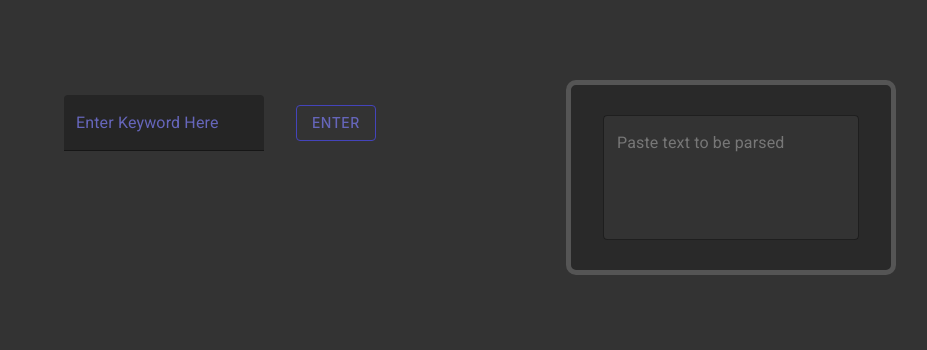
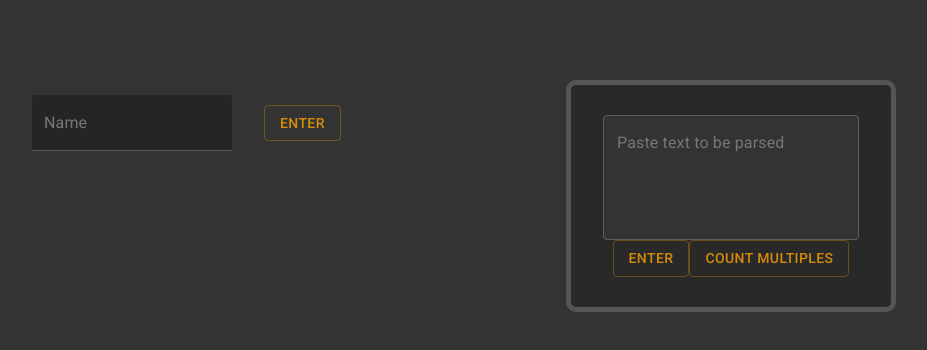
Before and after one commit to brandon242400/Text_Parser, a React (Create React App) app: page / in a window 1280 px wide. Shown: the top 350 px of the page, without its empty margins (256-1183 px from the left). Built offline with nearby package versions, Linux system fonts and the light colour scheme.

Commit message:
App is now functional. Still needs some styling

```diff
--- a/src/App.css
+++ b/src/App.css
@@ -33,18 +33,7 @@ body {
   width: 50vw;
   min-width: 400px;
   display: flex;
-}
-
-#entry-button {
-  /* border: 1px solid white; */
-  margin-top: auto;
-  margin-bottom: auto;
-  margin-left: 5%;
-  height: fit-content;
-  font-family: -apple-system, BlinkMacSystemFont, "Segoe UI", Roboto, Oxygen,
-    Ubuntu, Cantarell, "Open Sans", "Helvetica Neue", sans-serif;
-  color: #66b;
-  border-color: #44b;
+  flex-wrap: wrap;
 }
 
 #entry-button:hover {
@@ -89,31 +78,11 @@ body {
 }
 
 .alternate-name-remove-button {
-  animation: grow-right-margin 0.3s forwards;
-}
-
-@keyframes grow-right-margin {
-  from {
-    margin-right: 0;
-  }
-  to {
-    margin-right: 10%;
-  }
+  margin: auto 10% auto 5%;
+  cursor: pointer;
+  transition: margin-right 0.3s;
 }
 
 .alternate-name-remove-button:hover {
-  animation: close-right-margin 0.3s forwards;
-  cursor: pointer;
+  margin-right: 0%;
 }
-
-@keyframes close-right-margin {
-  from {
-    margin-right: 10%;
-    border: 1px solid #292929;
-  }
-  to {
-    margin-right: 0;
-    border: 1px solid #777;
-    border-radius: 15px;
-  }
-}
--- a/src/App.js
+++ b/src/App.js
@@ -9,7 +9,8 @@ class App extends React.Component {
     super(props);
     this.state = {
       item_list: [],
-      item_name_list: []
+      item_name_list: [],
+      count_multiple_matches: false
     };
     this.updateItemNameList = this.updateItemNameList.bind(this);
   }
@@ -19,7 +20,15 @@ class App extends React.Component {
   componentDidMount() {
     if (loadList()) {
       let loadedList = loadList();
-      this.setState({ item_list: loadedList });
+      let countMultiples = localStorage.getItem(
+        ITEM_LIST_SAVE_FILE + "_multiple"
+      )
+        ? JSON.parse(localStorage.getItem(ITEM_LIST_SAVE_FILE + "_multiple"))
+        : false;
+      this.setState({
+        item_list: loadedList,
+        count_multiple_matches: countMultiples
+      });
       this.updateItemNameList(loadedList);
     } else console.log("No saved data found.");
   }
@@ -161,6 +170,22 @@ class App extends React.Component {
   }
 
   //
+  // Sets item_list to the list passed to the function
+  setItemList(newList) {
+    newList = this.sortList(newList);
+    saveList(newList);
+    this.updateItemNameList(newList);
+    this.setState({ item_list: newList });
+  }
+
+  //
+  // Sets whether or not the app will count multiple matches as one or not
+  setCountMultipleMatches(countMultiples) {
+    this.setState({ count_multiple_matches: countMultiples });
+    localStorage.setItem(ITEM_LIST_SAVE_FILE + "_multiple", countMultiples);
+  }
+
+  //
   //
   render() {
     return (
@@ -176,7 +201,14 @@ class App extends React.Component {
             removeAlternateItemName={this.removeAlternateItemName.bind(this)}
           />
         </div>
-        <TextAreaEntry />
+        <TextAreaEntry
+          list={cloneList(this.state.item_list)}
+          nameList={cloneList(this.state.item_name_list)}
+          setItemList={this.setItemList.bind(this)}
+          countMultiples={this.state.count_multiple_matches}
+          setCountMultipleMatches={this.setCountMultipleMatches.bind(this)}
+          countingMultiples={this.state.count_multiple_matches}
+        />
       </div>
     );
   }
--- a/src/components/AlternateNames.js
+++ b/src/components/AlternateNames.js
@@ -79,14 +79,9 @@ function AlternateNames(props) {
           </FormControl>
         </form>
         {userInput !== "" ? (
-          <Button
-            onClick={e => handleEnter(e)}
-            variant="outlined"
-            color="primary"
-            style={{ margin: "5% auto 0 auto", width: "fit-content" }}
-          >
+          <StyledButton onClick={e => handleEnter(e)} variant="outlined">
             Add Name
-          </Button>
+          </StyledButton>
         ) : null}
 
         {buttonStatus ? (
@@ -127,9 +122,22 @@ const InputField = withStyles({
   },
   focused: {
     "& $notchedOutline": {
-      borderColor: "#559 !important"
+      borderColor: "rgb(255, 165, 0, 1) !important"
     }
   }
 })(OutlinedInput);
 
+const StyledButton = withStyles({
+  root: {
+    color: "rgb(255, 165, 0, .8) !important",
+    margin: "5% auto 0 auto",
+    height: "fit-content",
+    width: "fit-content",
+    borderColor: "rgb(255, 165, 0, 0.3) !important",
+    "&:hover": {
+      borderColor: "rgb(255, 165, 0, .6) !important"
+    }
+  }
+})(Button);
+
 export default AlternateNames;
--- a/src/components/CurrentAlternateNames.js
+++ b/src/components/CurrentAlternateNames.js
@@ -20,7 +20,6 @@ export default function CurrentAlternateNames(props) {
           style={{
             border: "1px solid #292929",
             backgroundColor: "#292929",
-            margin: "auto 10% auto 5%",
             color: "red",
             fontFamily: "'Roboto Slab', serif",
             fontSize: "125%",
--- a/src/components/Item.js
+++ b/src/components/Item.js
@@ -1,6 +1,5 @@
 import React from "react";
-import { Grid, Button } from "@material-ui/core";
-import styled from "styled-components";
+import { Grid, Button, withStyles } from "@material-ui/core";
 import AlternateNames from "./AlternateNames";
 
 export default function Item(props) {
@@ -18,74 +17,82 @@ export default function Item(props) {
         backgroundColor: "#292929"
       }}
     >
-      <Button
+      <StyledButton
         onClick={() => props.decrementItemCount(props.item.name)}
-        className="button-hover"
+        // className="button-hover"
         variant="outlined"
-        color="primary"
-        style={{
-          color: "#777",
-          fontSize: "100%"
-        }}
       >
         -
-      </Button>
+      </StyledButton>
       <h2
         style={{
-          color: "#777"
+          color: "#888"
         }}
       >
         {props.item.count}
       </h2>
-      <Button
+      <StyledButton
         onClick={() => props.incrementItemCount(props.item.name)}
-        className="button-hover"
+        // className="button-hover"
         variant="outlined"
-        color="primary"
+      >
+        +
+      </StyledButton>
+      <div
         style={{
-          color: "#777",
-          fontSize: "100%"
+          width: "20%"
         }}
       >
-        +
-      </Button>
         <h4
           style={{
-          width: "20%",
-          border: "2px solid #666",
-          borderRadius: "10px",
-          padding: "1%",
-          color: "#aaa"
+            fontSize: "110%",
+            width: "fit-content",
+            borderBottom: "2px solid #666",
+            padding: "5px",
+            color: "#888",
+            margin: "auto"
           }}
         >
           {props.item.name}
         </h4>
+      </div>
       <AlternateNames
         item={props.item}
         addAlternateItemName={props.addAlternateItemName}
         removeAlternateItemName={props.removeAlternateItemName}
         inputID={props.item.name}
       />
-      <ButtonAnimation>
-        <Button
+      <DeleteButton
         onClick={() => props.deleteItem(props.item.name)}
         variant="outlined"
-          color="primary"
       >
         Delete
-        </Button>
-      </ButtonAnimation>
+      </DeleteButton>
     </Grid>
   );
 }
 
-const ButtonAnimation = styled.div`
-  button {
-    color: #66b;
-    bordercolor: #44b;
+const StyledButton = withStyles({
+  root: {
+    color: "rgb(255, 165, 0, .8) !important",
+    height: "fit-content",
+    fontSize: "110%",
+    borderColor: "rgb(255, 165, 0, 0.3) !important",
+    "&:hover": {
+      borderColor: "rgb(255, 165, 0, .6) !important"
     }
+  }
+})(Button);
 
-  button:hover {
-    border-color: #66b;
+const DeleteButton = withStyles({
+  root: {
+    color: "rgb(255, 165, 0, .8)",
+    height: "fit-content",
+    borderColor: "rgb(255, 165, 0, 0.3) !important",
+    transition: "all .3s",
+    "&:hover": {
+      borderColor: "rgb(255, 165, 0, .6) !important",
+      color: "red"
     }
-`;
+  }
+})(Button);
--- a/src/components/ItemEntry.js
+++ b/src/components/ItemEntry.js
@@ -1,5 +1,11 @@
 import React, { useState } from "react";
-import { TextField, Button } from "@material-ui/core";
+import {
+  FormControl,
+  InputLabel,
+  FilledInput,
+  Button,
+  withStyles
+} from "@material-ui/core";
 
 export default function ItemEntry(props) {
   const [userInput, updateInput] = useState("");
@@ -11,39 +17,72 @@ export default function ItemEntry(props) {
 
   return (
     <div className="item-entry-container">
-      <TextField
-        label="Enter Keyword Here"
-        variant="filled"
-        value={userInput}
-        onChange={e => updateInput(e.target.value)}
-        onKeyDown={e => (e.keyCode === 13 ? handleClick() : null)}
-        style={{
-          width: "25%",
-          minWidth: "200px",
-          marginLeft: "30%",
-          fontFamily:
-            'font-family: -apple-system, BlinkMacSystemFont, "Segoe UI", Roboto, Oxygen, Ubuntu, Cantarell, "Open Sans", "Helvetica Neue", sans-serif'
-        }}
-        InputLabelProps={{
-          style: {
-            color: "#66b"
-          }
-        }}
-        InputProps={{
-          style: {
-            color: "#888",
-            backgroundColor: "#252525"
-          }
-        }}
-      />
-      <Button
-        variant="outlined"
-        color="primary"
-        id="entry-button"
-        onClick={() => handleClick()}
-      >
+      <StyledForm variant="filled">
+        <StyledLabel htmlFor="component-filled-entry">Name</StyledLabel>
+        <StyledInput
+          id="component-filled-entry"
+          value={userInput}
+          onChange={e => updateInput(e.target.value)}
+          onKeyDown={e => (e.keyCode === 13 ? handleClick() : null)}
+        />
+      </StyledForm>
+      <StyledButton variant="outlined" onClick={() => handleClick()}>
         Enter
-      </Button>
+      </StyledButton>
+      <br />
     </div>
   );
 }
+
+const StyledForm = withStyles({
+  root: {
+    width: "25%",
+    minWidth: "200px",
+    marginLeft: "25%"
+  }
+})(FormControl);
+
+const StyledLabel = withStyles({
+  root: {
+    color: "#777"
+  },
+  focused: {
+    color: "#777 !important"
+  }
+})(InputLabel);
+
+const StyledInput = withStyles({
+  root: {
+    color: "#888",
+    backgroundColor: "#252525",
+    "&:hover": {
+      backgroundColor: "#282828"
+    }
+  },
+  focused: {
+    backgroundColor: "#252525 !important"
+  },
+  underline: {
+    "&:after": {
+      borderBottomColor: "rgb(255, 165, 0, 1) !important"
+    },
+    "&:before": {
+      borderBottomColor: "rgb(125,125,125,0.6)"
+    },
+    "&:hover:before": {
+      borderBottomColor: "rgba(145,145,145,1)"
+    }
+  }
+})(FilledInput);
+
+const StyledButton = withStyles({
+  root: {
+    color: "rgb(255, 165, 0, .8) !important",
+    margin: "auto auto auto 5%",
+    height: "fit-content",
+    borderColor: "rgb(255, 165, 0, 0.3) !important",
+    "&:hover": {
+      borderColor: "rgb(255, 165, 0, .6) !important"
+    }
+  }
+})(Button);
--- a/src/components/TextAreaEntry.js
+++ b/src/components/TextAreaEntry.js
@@ -1,27 +1,41 @@
 import React from "react";
-import styled from "styled-components";
 import {
-  Button,
   FormControl,
   InputLabel,
   OutlinedInput,
-  withStyles
+  withStyles,
+  Button
 } from "@material-ui/core";
 
 export default function TextAreaEntry(props) {
   const [userInput, updateInput] = React.useState("");
   const [labelWidth, updateLabelWidth] = React.useState(0);
   const labelRef = React.useRef(null);
+  const LIST = JSON.parse(JSON.stringify(props.list));
+  const NAME_LIST = props.nameList;
+  const COUNT_MULTIPLE_MATCHES = props.countMultiples;
 
   const handleEnter = () => {
+    let matchList = getListOfMatches(
+      LIST,
+      NAME_LIST,
+      userInput,
+      COUNT_MULTIPLE_MATCHES
+    );
     updateInput("");
+
+    if (matchList) {
+      getUpdatedList(props.list, matchList);
+      props.setItemList(props.list);
+    } else {
+      alert("No keywords found in the text");
+    }
   };
 
   const handleKeyPress = e => {
     if (e.keyCode === 13) {
       e.preventDefault();
       handleEnter();
-      updateInput("");
     }
   };
 
@@ -52,9 +66,89 @@ export default function TextAreaEntry(props) {
           rowsMax="60"
         />
       </StyledForm>
+      <div style={{}}>
+        <StyledButton variant="outlined">Enter</StyledButton>
+        <StyledButton
+          variant="outlined"
+          onClick={() =>
+            props.setCountMultipleMatches(!props.countingMultiples)
+          }
+        >
+          {props.countingMultiples
+            ? "Don't count multiples"
+            : "Count multiples"}
+        </StyledButton>
+      </div>
     </div>
   );
 }
+
+//
+// Returns false if no matches or a list of every match
+function getListOfMatches(list, nameList, text, multipleMatches) {
+  text = splitText(text);
+  list = listToLowerCase(list);
+  let alreadyIncremented = [];
+  let itemsToIncrement = [];
+
+  for (let word of text) {
+    if (nameList.includes(word))
+      for (let item of list) {
+        if (
+          item.alternateNames.includes(word) &&
+          !alreadyIncremented.includes(item.name)
+        ) {
+          itemsToIncrement.push(item.name);
+          alreadyIncremented.push(item.name);
+          break;
+        } else if (
+          word === item.name &&
+          !alreadyIncremented.includes(item.name)
+        ) {
+          itemsToIncrement.push(item.name);
+          alreadyIncremented.push(item.name);
+          break;
+        }
+      }
+    if (multipleMatches) alreadyIncremented = [];
+  }
+
+  return itemsToIncrement.length > 0 ? itemsToIncrement : false;
+}
+
+const getUpdatedList = (list, itemsToIncrement) => {
+  for (let itemName of itemsToIncrement)
+    for (let x = 0; x < list.length; x++) {
+      if (list[x].name.toLowerCase() === itemName) {
+        list[x].count++;
+        break;
+      }
+    }
+};
+
+// Splits text up into array and makes all words lowercase
+const splitText = text => {
+  let punctuationToRemove = [/(\.\.\.)/g, /,/g, /\. /g, /!/g, /\?/g, /'s/g];
+  let splitText = text.toLowerCase();
+  for (let x = 0; x < punctuationToRemove.length; x++) {
+    splitText = splitText.replace(punctuationToRemove[x], " ");
+  }
+  splitText = splitText.split(" ");
+  return splitText;
+};
+
+// Makes all the names in the list lower case to make comparison easier
+const listToLowerCase = list => {
+  list = list.map(item => {
+    let alternates = item.alternateNames.map(name => name.toLowerCase());
+    return {
+      name: item.name.toLowerCase(),
+      count: item.count,
+      alternateNames: alternates
+    };
+  });
+  return list;
+};
 
 const StyledForm = withStyles({
   root: {
@@ -69,19 +163,30 @@ const InputField = withStyles({
   root: {
     height: "fit-content",
     color: "#888",
-    // fontFamily: "'Roboto Slab', serif",
     fontSize: "60%",
     // Handles the hover effect of the input's border
     "&:hover:not($focused) $notchedOutline": {
-      borderColor: "rgba(125,125,125,1)"
+      borderColor: "rgba(145,145,145,1)"
     }
   },
   notchedOutline: {
-    border: "1px solid rgb(0, 0, 0, 0.4)"
+    border: "1px solid rgb(125,125,125,0.6)"
   },
   focused: {
     "& $notchedOutline": {
-      borderColor: "#559 !important"
+      borderColor: "rgb(255, 165, 0, 1) !important"
     }
   }
 })(OutlinedInput);
+
+const StyledButton = withStyles({
+  root: {
+    color: "rgb(255, 165, 0, .8) !important",
+    margin: "auto",
+    height: "fit-content",
+    borderColor: "rgb(255, 165, 0, 0.3) !important",
+    "&:hover": {
+      borderColor: "rgb(255, 165, 0, .6) !important"
+    }
+  }
+})(Button);
```
Lines whose indentation alone changed are shown as unchanged.
